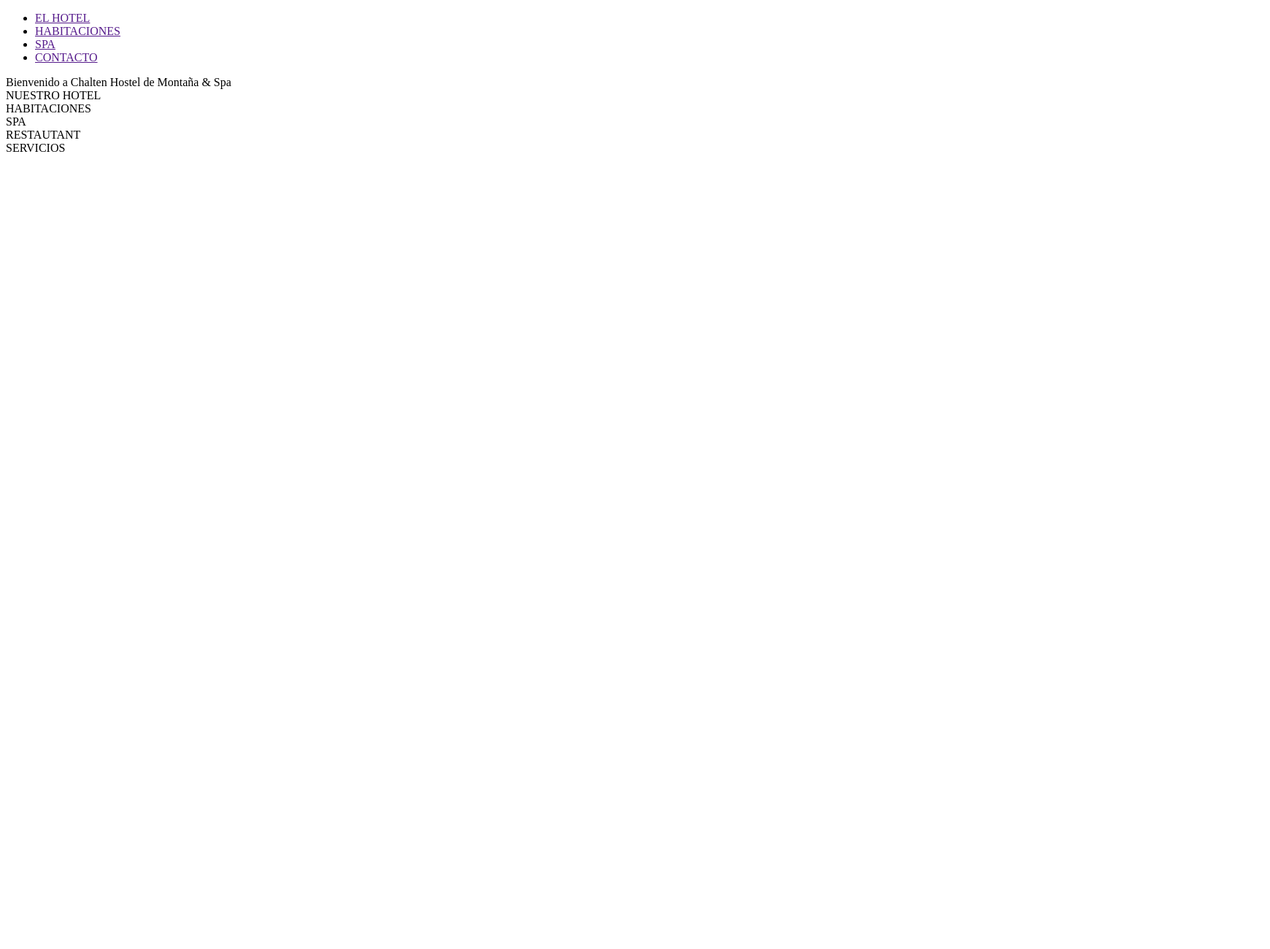
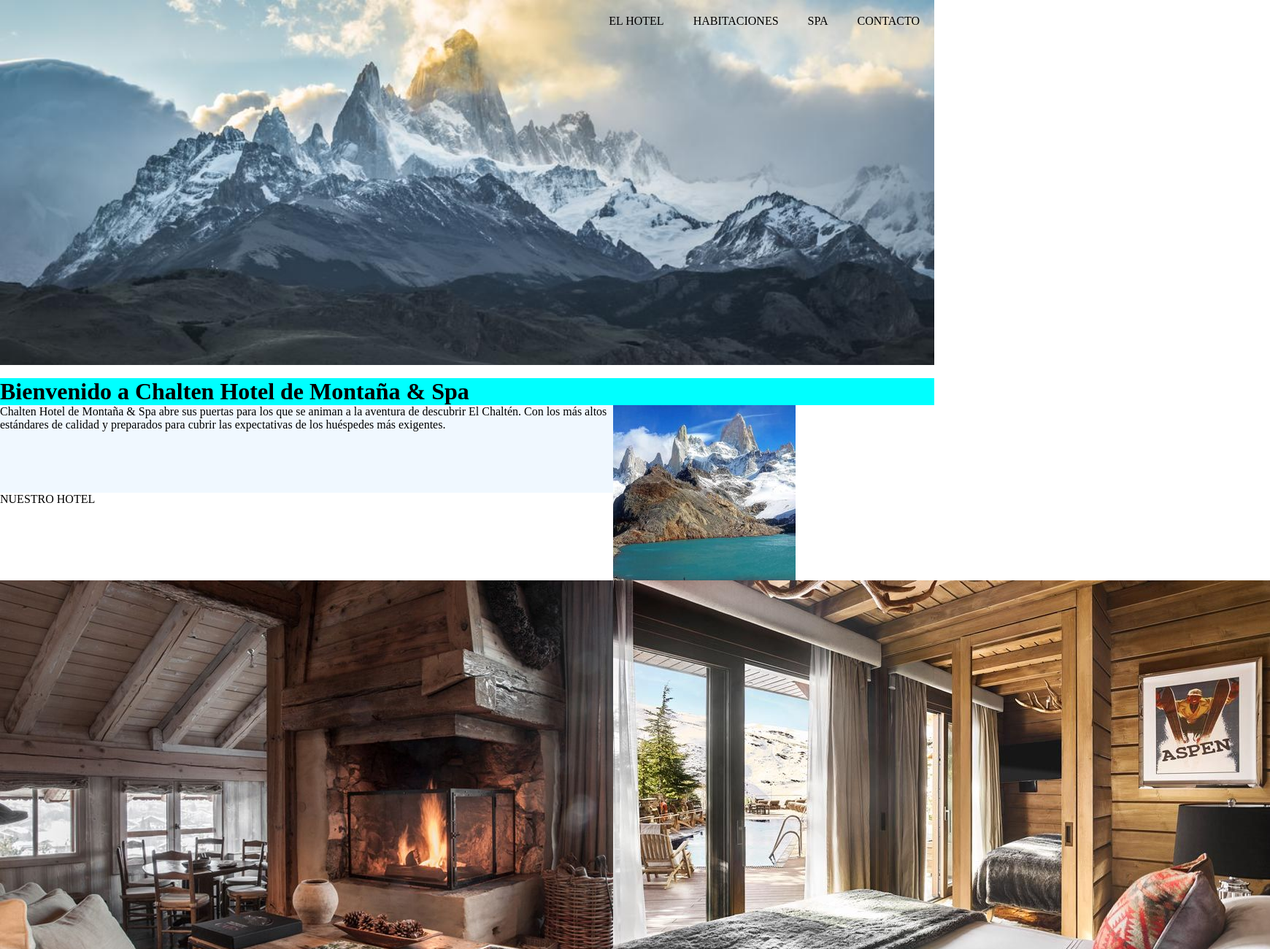
Before and after one commit to marisa-yogi/mi-repositorio-marisa-yogi, a plain HTML site: page index.html in a window 1280 px wide. Shown: the top 1300 px of the page at 73% size, 1740 px wide, since content can reach past the window. Before the commit the page ends 800 px from the top, so only its background shows below. Drawn offline with Linux system fonts and the light colour scheme; files that its build step writes are made by us from their sources.

Commit message:
draft primera version gihub

```diff
--- a/css/style.css
+++ b/css/style.css
@@ -0,0 +1,85 @@
+*{
+    margin: 0;
+    padding: 0;
+    box-sizing: border-box;
+}
+.img{
+    width: 100%;
+    height: 500px;
+    background-image: url("../assets/Fondos-El-Chalten.webp");
+    background-size: cover;
+}
+.section1{
+    color: darkslategrey;
+    position: absolute;
+    top: 50px;
+    right: 50%;
+
+}
+
+.nav-bar{
+    display: flex;
+    width: 100%;
+    position: absolute;
+    top: 0;
+    position: fixed;
+    justify-content: flex-end;
+    align-items: center;
+}
+.nav-bar li{
+    list-style: none;
+    margin: 20px;
+
+}
+.nav-bar li a{
+    text-decoration: none;
+    color: black;
+}
+
+h1{
+    background-color: aqua;
+}
+
+.section2{
+    display: grid;
+    width: 100%;
+    grid-template-columns: repeat(4,1fr);
+    grid-template-rows: 120px 120px 1fr 1fr;
+    grid-template-areas:
+    "item1 item1 item1 item2"
+    "item3 item3 item3 item2"
+    "item4 item4 item4 item5"
+    "item6 item6 item6 item7"
+    "item6 item6 item6 item7"
+    ;
+}
+
+.item-1 {
+grid-area: item1;
+background-color: aliceblue;
+}
+.item-2 {
+grid-area: item2;
+}
+.item-3 {
+ grid-area: item3;
+ background-color:white;
+
+}
+.item-4 {
+grid-area: item4;
+width: 840px;
+height: 460px;
+}
+.item-5 {
+grid-area: item5;
+
+}
+.item-6 {
+grid-area: item6;
+
+}
+.item-7 {
+grid-area: item7;
+
+}
--- a/index.html
+++ b/index.html
@@ -1,16 +1,27 @@
 <!DOCTYPE html>
 <html lang="en">
+
 <head>
     <meta charset="UTF-8">
     <meta http-equiv="X-UA-Compatible" content="IE=edge">
     <meta name="viewport" content="width=device-width, initial-scale=1.0">
-    <title>mi-proyecto</title>
-    <link rel="stylesheet" href="style.css">
-</head>
+    <title>Document</title>
+
+    <link rel="preconnect" href="https://fonts.googleapis.com">
+    <link rel="preconnect" href="https://fonts.gstatic.com" crossorigin>
+    <link href="https://fonts.googleapis.com/css2?family=Merriweather:wght@300&display=swap" rel="stylesheet">
+
+    <link rel="stylesheet" href="./css/style.css">
+
+
 <body>
+    <div class="img">
+
+    </div>
     <header>
+        <img src="" alt="">
         <nav>
-            <ul class = "navbar">
+            <ul class="nav-bar">
                 <li><a href="">EL HOTEL</a></li>
                 <li><a href="">HABITACIONES</a></li>
                 <li><a href="">SPA</a></li>
@@ -18,19 +29,27 @@
             </ul>
         </nav>
     </header>
+
     <main>
-        <section classs="section1">
-            <div class="item item1">Bienvenido a Chalten Hostel de Montaña & Spa</div>
-            <div class="item item2"></div>
-            <div class="item item3"></div>
-            <div class="item item4"></div>
-            <div class="item item5"></div>
-            <div class="item item6">NUESTRO HOTEL</div>
-            <div class="item item7">HABITACIONES</div>
-            <div class="item item8">SPA</div>
-            <div class="item item9">RESTAUTANT</div>
-            <div class="item item10">SERVICIOS</div>
+        <h1>Bienvenido a Chalten Hotel de Montaña & Spa</h1>
+        <section class="section2">
+            <div class="item-1">Chalten Hotel de Montaña & Spa abre sus puertas para los que se animan a la aventura de descubrir El Chaltén. Con los más altos estándares de calidad y preparados para cubrir las expectativas de los huéspedes más exigentes.</div>
+            <div class="item-2"><img src="./assets/laguna-de-los-tres.jpg" alt=""></div>
+            <div class="item-3">NUESTRO HOTEL</div>
+            <div class="item-4"><img src="./assets/Habitacion-Familiar.jpg" alt=""></div>
+            <div class="item-5"><img src="./assets/Habitacion-Doble.jpg" alt=""></div>
+            <div class="item-6"><img src="./assets/Piscina-Montana.jpg" alt=""></div>
+            <div class="item-7"><img src="./assets/Restaurant.jpg" alt=""></div>
         </section>
+
+        <footer>
+            <h2>Redes Sociales</h2>
+            <div>
+
+            </div>
+        </footer>
     </main>
+
 </body>
+
 </html>
```
Also changed, not shown: assets/Fondos-El-Chalten.webp (added), assets/Habitacion-Doble.jpg (added), assets/Habitacion-Familiar.jpg (added), assets/Piscina-Montana.jpg (added), assets/Portada-Piscina.jpg (added), assets/Restaurant.jpg (added), assets/laguna-de-los-tres.jpg (added), 1 other file.
